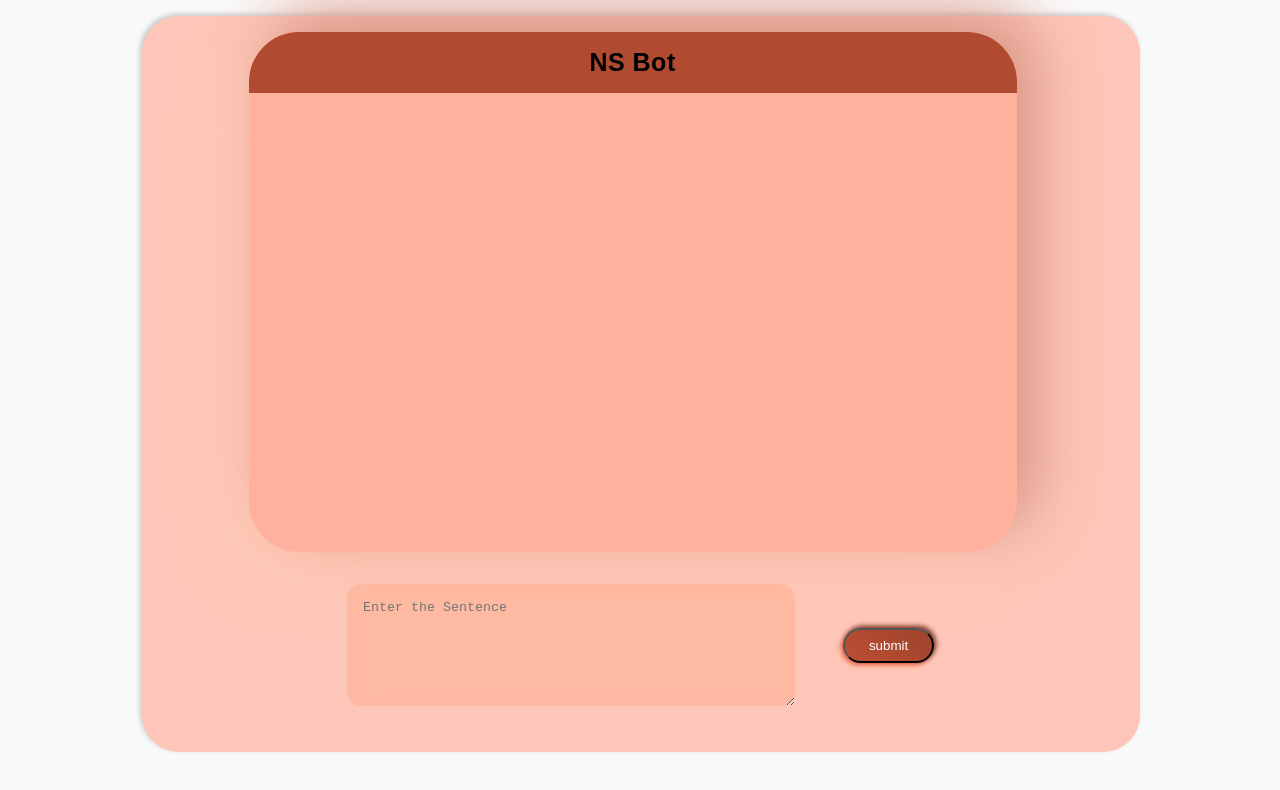
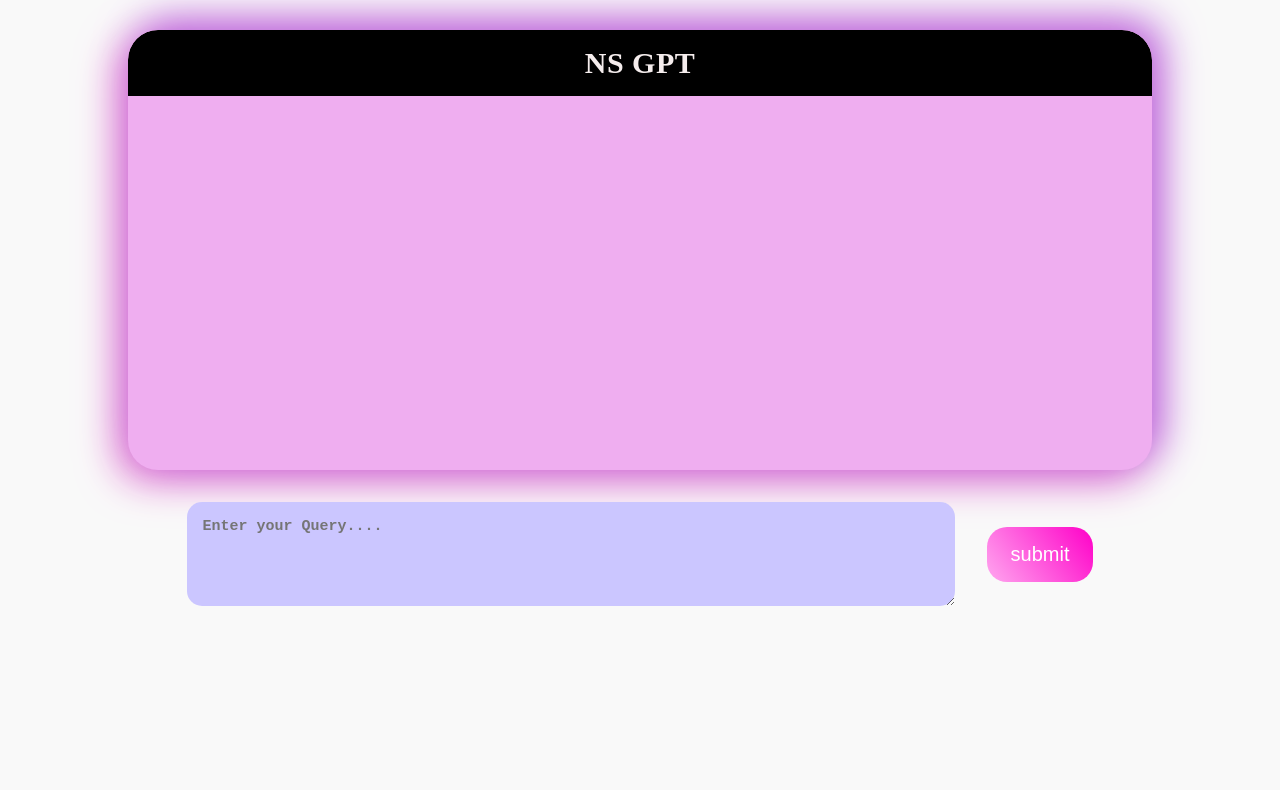
Before and after one commit to AshutoshStark/ChatBot, a React (Create React App) app: page / in a window 1280 px wide. Shown: the top 790 px of the page. Built offline with nearby package versions, Linux system fonts and the light colour scheme.

Commit message:
changes done by ashish

```diff
--- a/src/App.js
+++ b/src/App.js
@@ -6,6 +6,7 @@ import Home from './pages/Home';
 import User from './components/User/User';
 import Web from './pages/Web';
 import ImageGPT from './pages/ImageGPT';
+import News from './components/news/News';
 
 
 
@@ -15,8 +16,7 @@ function App() {
     <div className="App">
       <BrowserRouter>
         <Routes>
-          <Route path='/' element={<Web/>}/>
-          <Route path='/img' element={ <ImageGPT/>}/>
+          <Route path='/' element={<News/>}/>
         </Routes>
       </BrowserRouter>
     </div>
--- a/src/components/news/News.jsx
+++ b/src/components/news/News.jsx
@@ -46,7 +46,7 @@ const News = () => {
 ];
 
 const parts = [
-    {text: texts+'in 200 words'},
+    {text: texts+'explain this in story format in easy language mode'},
 ];
 
 const result = await model.generateContent({
@@ -76,7 +76,7 @@ const GptCall=()=>{
     return (
         <Container>
         <GPTtext>
-            <div className="heading">Acody GPT</div>
+            <div className="heading">NS GPT</div>
             <div className="GPT">
 
                     {Loading === 0 &&
@@ -119,50 +119,64 @@ const GptInput = styled.div`
         align-items: center;
         justify-content: center;
         textarea{
-        background-color: #f1820b21;
+        background-color: #cbc6ff;
         border: none;
         backdrop-filter: blur(10px);
         border-radius: 15px;
         width:60vw;
-        height: 15vh;
+        border: white ;
+        color: #000000;
+        font-size: 15px;
+        font-weight: 600;
+        height: 13vh;
         padding: 1rem;
         }
         input{
             margin: 0rem 0 0rem 2rem;
-            padding: .5rem 1rem;
-            border-radius: 40px;
-            background: linear-gradient(45deg, #bc4f34, #9e432c);
-            box-shadow:  2px -2px 5px #712f1f, -2px 2px 5px #ef6543;
-            font-size: 10px;
+            padding: 1rem 1.5rem;
+            border-radius: 20px;
+            color: white;
+            cursor: pointer;
+            border: white;
+            background: linear-gradient(54deg, #ffa7ef, #ff00c8);
+            /* box-shadow:  2px -2px 5px #712f1f, -2px 2px 5px #ef6543; */
+            font-size: 20px;
+            font-weight: 500;
         }
         .input{
             display: flex;
             justify-content: space-around;
             align-items: center;
         }
-`
+
+        `
 
 
 const GPTtext = styled.div`
     width:80vw;
     height: 55vh;
-    margin: 0 1rem 0 0;
-    border-radius: 50px;
-    background: #ffb19e;
-    box-shadow:  20px -20px 60px #d99686,-20px 20px 60px #ffccb6;
+    /* margin: 0 1rem 0 0; */
+    margin: auto;
+    margin-top: 3em;
+    border-radius: 30px;
+    background: #efaef0;
+    box-shadow:  10px -10px 40px #ba65dc,-10px 10px 40px #e06fcf;
     font-size: 10px;
     overflow-y: scroll;
+    overflow-x: hidden;
+
 
     .heading{
         width: 80vw;
         height: auto;
         padding: 1rem;
-        background-color: #b04a31;
-        border-radius: 50px 50px 0 0;
+        background-color: #000000;
+        border-radius: 30px 30px 0 0;
         text-align: center;
-        font-size: 25px;
-        font-weight: 600;
-        color: black;
+        font-size: 30px;
+        font-family: serif;
+        font-weight: 800;
+        color: #f5eded;
     }
     .GPT{
         margin: 1rem;
--- a/src/components/news/Translator.jsx
+++ b/src/components/news/Translator.jsx
@@ -10,10 +10,10 @@ import { Link } from 'react-router-dom';
 
 const Translator = () => {
 
-    const [result,Setresult] = useState();
+    const [result,Setresult] = useState('');
     const [Loading,SetLoading] = useState();
 
-  const getRes = async(texts,Lang) =>{
+  const getRes = async(texts) =>{
 
         SetLoading(0);
         Setresult(null);
@@ -70,7 +70,7 @@ const GptCall=()=>{
 
     var texts = document.getElementById("text").value;
     var Lang = document.getElementById("lang").value;
-    getRes(texts,Lang);
+    getRes(texts);
 }
 
     console.log(result);
--- a/src/index.css
+++ b/src/index.css
@@ -1,19 +1,20 @@
 @import url('https://fonts.googleapis.com/css2?family=Open+Sans&display=swap');
 
+::-webkit-scrollbar {
+  width: 0px;
+}
 body {
   margin: 0;
-  body {
+
+
     font-family: 'Open Sans', sans-serif;
     font-family: 'Poppins', sans-serif;
     font-weight: 500;
-    transition: var(--hover-timing);
 
-    background: var(--light-01);
-
-	width: 100vw;
+    background-color: blueviolet;
 	overflow-x: hidden;
   }
-}
+
 
 code {
   font-family: source-code-pro, Menlo, Monaco, Consolas, 'Courier New',
```
